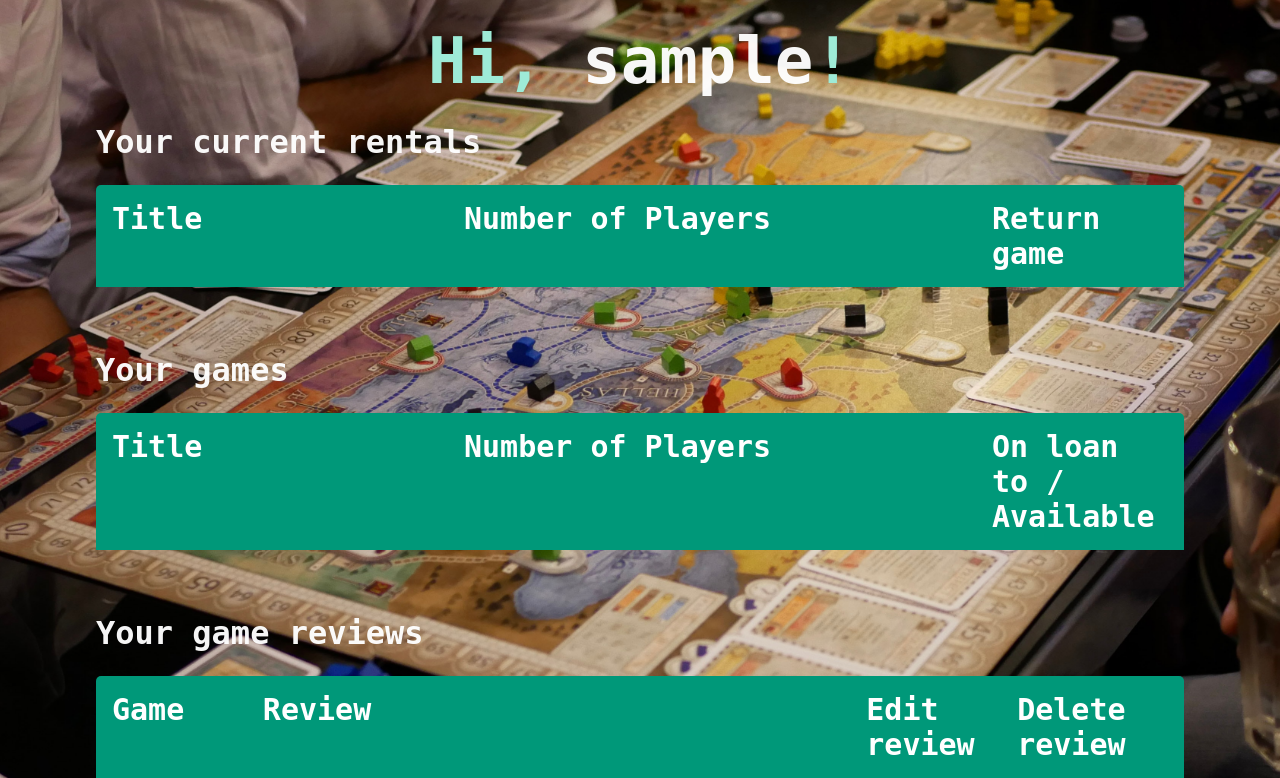
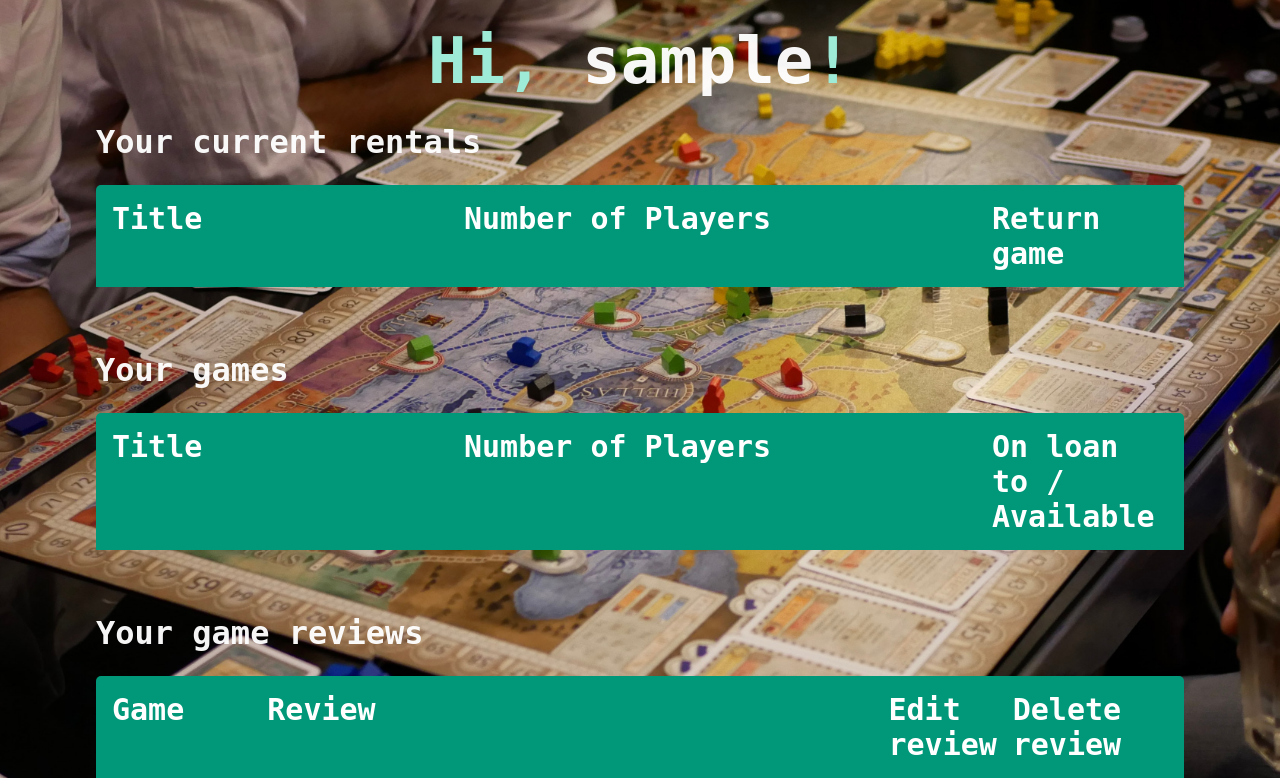
Before and after one commit to arekune/bored-games, a Django app: page /bored_games/profile/ in a window 1280 px wide. Shown: the part 81-859 px from the top of the page. Run offline with Django 4.2, Linux system fonts and the light colour scheme; the visitor is signed in with stand-in values (Sample User, id 1); data that the repository does not hold is empty.

Commit message:
Minor tweak in rentals page user review block sizing

```diff
--- a/bored_games_app/static/bored_games_app/my_rentals.css
+++ b/bored_games_app/static/bored_games_app/my_rentals.css
@@ -74,7 +74,7 @@ h2 {
 .review,
 .review-data {
   display: grid;
-  grid-template-columns: 1fr 4fr 1fr 1fr;
+  grid-template-columns: 1fr 4fr 0.8fr 1fr;
   max-width: 120rem;
   padding: 1rem;
   place-content: center;
```
